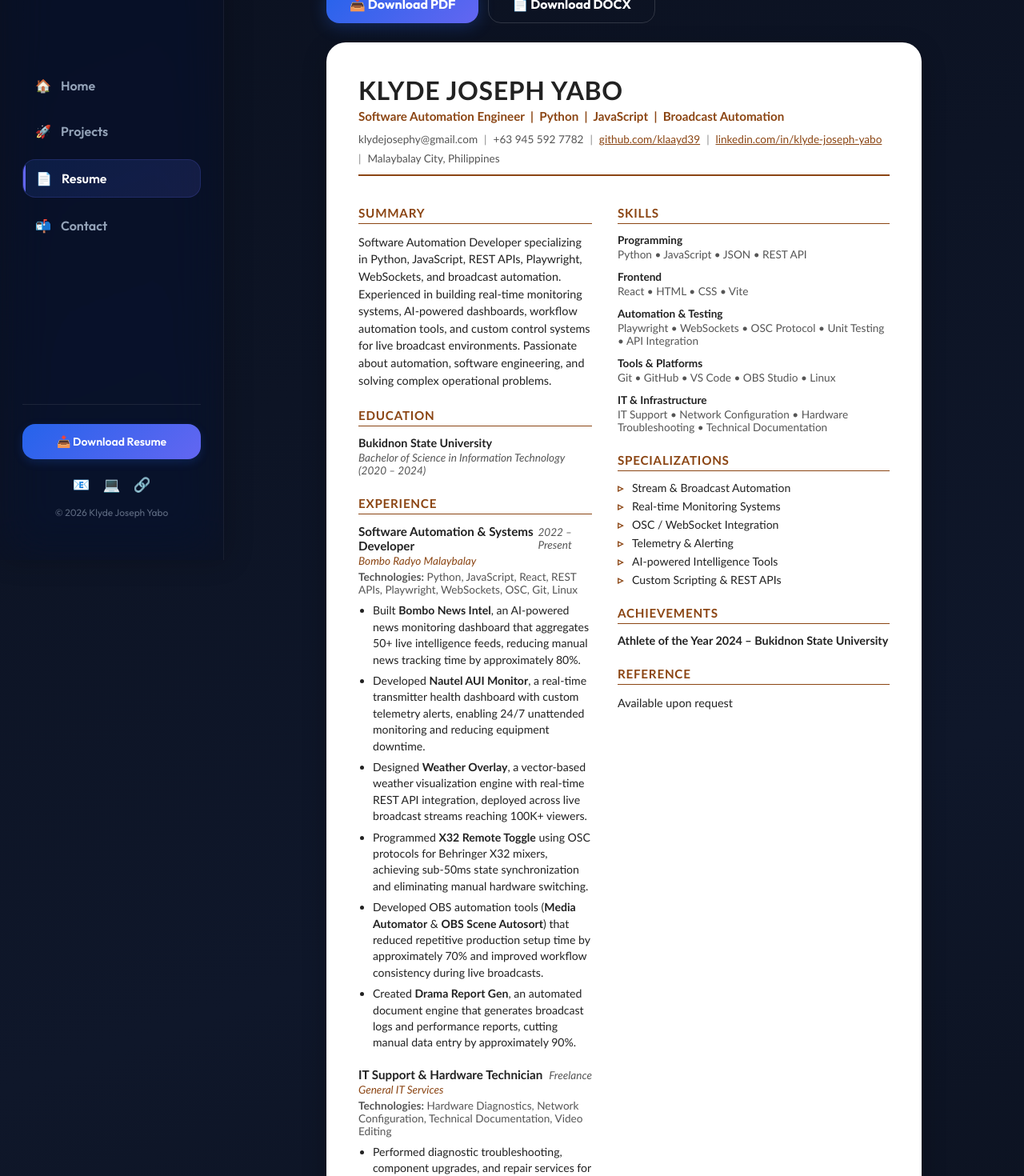
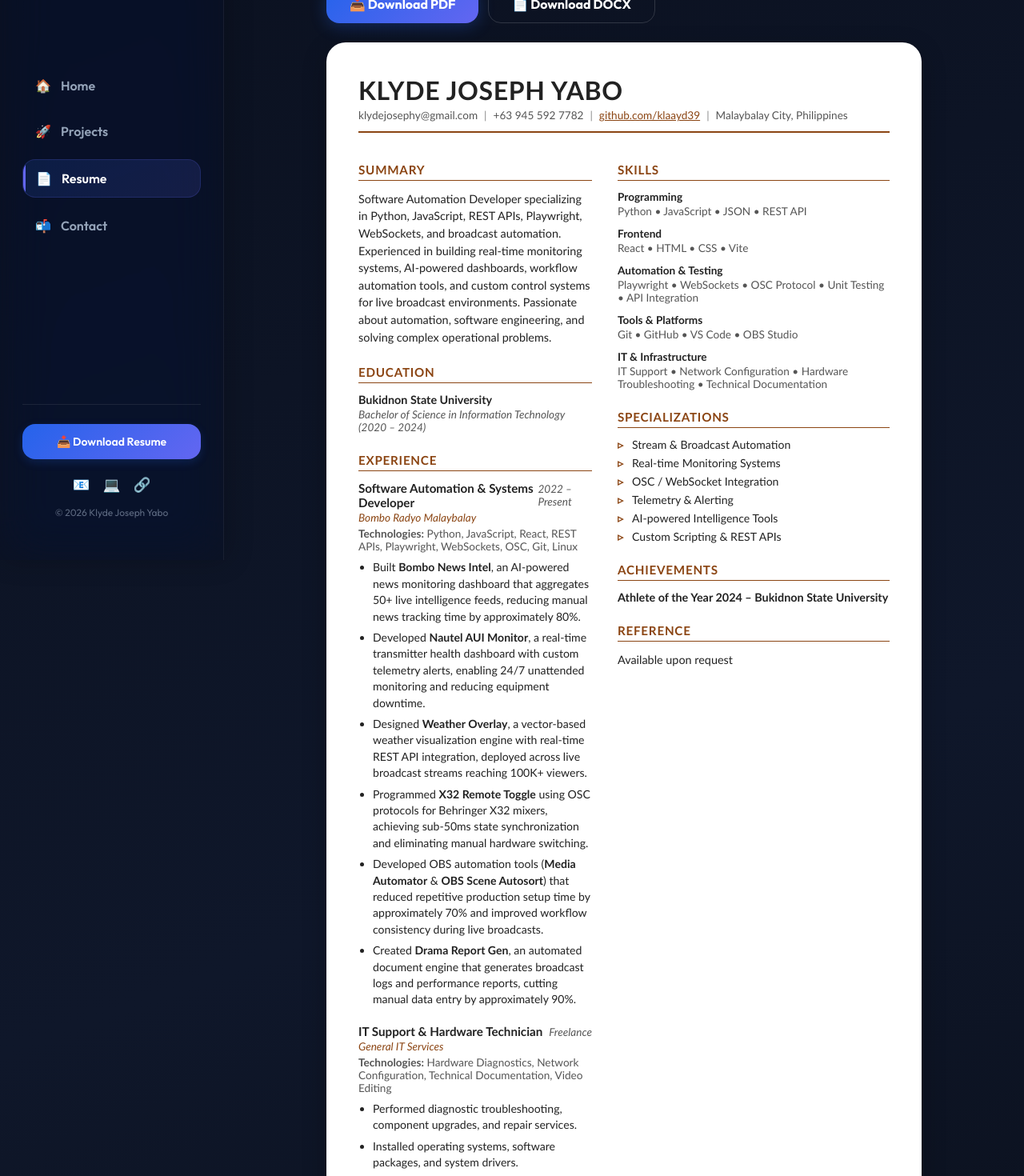
Before and after one commit to klaayd39/personal-portfolio, a React (Vite) app: page /resume in a window 1280 px wide. Shown: the part 100-1570 px from the top of the page at 80% size. Built offline with nearby package versions, Linux system fonts and the light colour scheme; no server answers.

Commit message:
Update Resume: remove specific sections from screenshot

```diff
--- a/src/pages/Resume.jsx
+++ b/src/pages/Resume.jsx
@@ -28,17 +28,12 @@ export default function Resume() {
         {/* ── Header ── */}
         <header className="rv-header">
           <h1 className="rv-name">KLYDE JOSEPH YABO</h1>
-          <p className="rv-title">
-            Software Automation Engineer &nbsp;|&nbsp; Python &nbsp;|&nbsp; JavaScript &nbsp;|&nbsp; Broadcast Automation
-          </p>
           <div className="rv-contact-bar">
             <span>klydejosephy@gmail.com</span>
             <span className="sep">|</span>
             <span>+63 945 592 7782</span>
             <span className="sep">|</span>
             <a href="https://github.com/klaayd39" target="_blank" rel="noreferrer">github.com/klaayd39</a>
-            <span className="sep">|</span>
-            <a href="https://www.linkedin.com/in/klyde-joseph-yabo-a38286373/" target="_blank" rel="noreferrer">linkedin.com/in/klyde-joseph-yabo</a>
             <span className="sep">|</span>
             <span>Malaybalay City, Philippines</span>
           </div>
@@ -105,8 +100,8 @@ export default function Resume() {
                   <strong>Technologies:</strong> Hardware Diagnostics, Network Configuration, Technical Documentation, Video Editing
                 </p>
                 <ul className="rv-job-list">
-                  <li>Performed diagnostic troubleshooting, component upgrades, and repair services for 30+ PCs and office printers.</li>
-                  <li>Installed operating systems, software packages, and system drivers, servicing 50+ local clients.</li>
+                  <li>Performed diagnostic troubleshooting, component upgrades, and repair services.</li>
+                  <li>Installed operating systems, software packages, and system drivers.</li>
                   <li>Configured network routing and peripheral devices, improving workspace productivity for small offices.</li>
                 </ul>
               </div>
@@ -136,7 +131,7 @@ export default function Resume() {
                 },
                 {
                   group: 'Tools & Platforms',
-                  items: ['Git', 'GitHub', 'VS Code', 'OBS Studio', 'Linux'],
+                  items: ['Git', 'GitHub', 'VS Code', 'OBS Studio'],
                 },
                 {
                   group: 'IT & Infrastructure',
```
